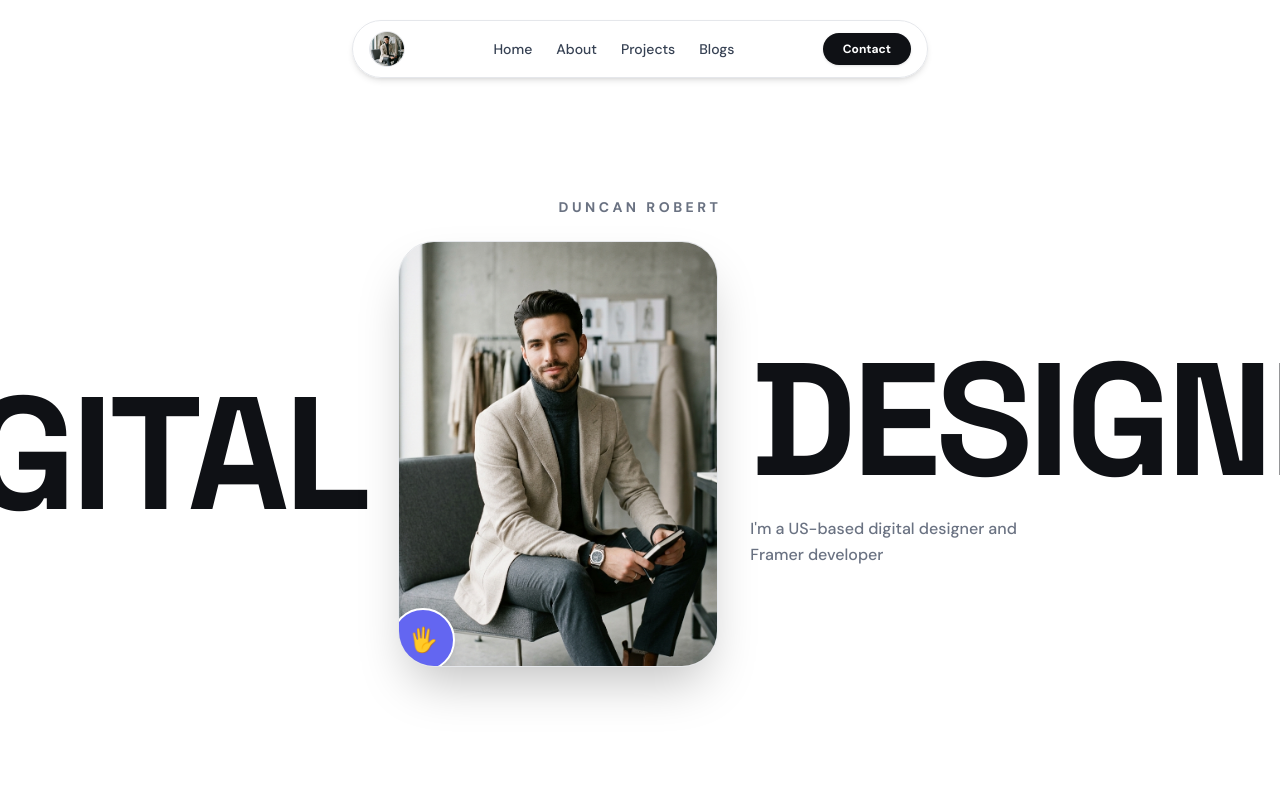
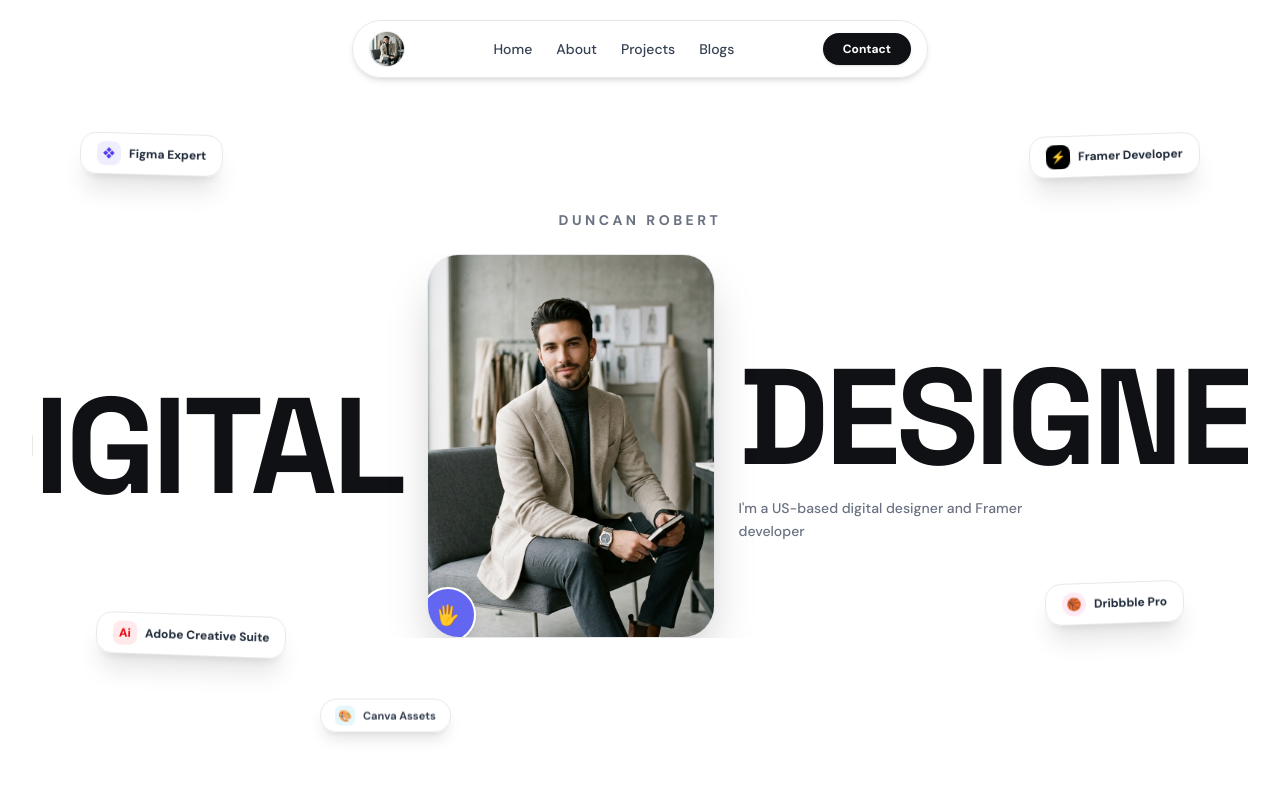
Before and after one commit to aeropeak26/Nivetha_portfolio, a Next.js app: page / in a window 1280 px wide. Shown: the top 800 px of the page. Built offline with nearby package versions, Linux system fonts and the light colour scheme.

Commit message:
fix: adjust hero typography font sizes so DIGITAL and DESIGNER fit 100% inside container, and add floating design tool badges (Figma, Adobe, Framer, Dribbble, Canva)

```diff
--- a/src/components/PortaviaHero.tsx
+++ b/src/components/PortaviaHero.tsx
@@ -2,13 +2,77 @@
 
 import Image from "next/image";
 import { motion } from "framer-motion";
+import { Sparkles, Layers, Paintbrush, Palette, Compass } from "lucide-react";
 
 export default function PortaviaHero() {
   return (
-    <section id="hero" className="min-h-screen pt-32 pb-16 px-4 flex flex-col justify-center items-center relative overflow-hidden bg-white text-[#0F1115]">
+    <section id="hero" className="min-h-screen pt-28 pb-16 px-4 flex flex-col justify-center items-center relative overflow-hidden bg-white text-[#0F1115]">
+
+      {/* Floating Design Tool Icons / Badges in Empty Spaces */}
+
+      {/* 1. Figma Floating Badge (Top Left) */}
+      <motion.div
+        animate={{ y: [0, -12, 0], rotate: [-2, 2, -2] }}
+        transition={{ duration: 5, repeat: Infinity, ease: "easeInOut" }}
+        className="absolute top-36 left-4 sm:left-12 lg:left-20 z-20 hidden sm:flex items-center gap-2 px-4 py-2 rounded-2xl bg-white/90 backdrop-blur-md border border-gray-200 shadow-xl text-xs font-bold text-gray-800"
+      >
+        <div className="w-6 h-6 rounded-lg bg-indigo-500/10 text-indigo-600 flex items-center justify-center font-black">
+          ❖
+        </div>
+        <span>Figma Expert</span>
+      </motion.div>
+
+      {/* 2. Adobe Tools Floating Badge (Mid Left) */}
+      <motion.div
+        animate={{ y: [0, 10, 0], rotate: [2, -2, 2] }}
+        transition={{ duration: 6, repeat: Infinity, ease: "easeInOut", delay: 1 }}
+        className="absolute bottom-36 left-6 sm:left-16 lg:left-24 z-20 hidden md:flex items-center gap-2 px-4 py-2 rounded-2xl bg-white/90 backdrop-blur-md border border-gray-200 shadow-xl text-xs font-bold text-gray-800"
+      >
+        <div className="w-6 h-6 rounded-lg bg-red-500/10 text-red-600 flex items-center justify-center font-black">
+          Ai
+        </div>
+        <span>Adobe Creative Suite</span>
+      </motion.div>
+
+      {/* 3. Framer Floating Badge (Top Right) */}
+      <motion.div
+        animate={{ y: [0, -10, 0], rotate: [2, -2, 2] }}
+        transition={{ duration: 4.5, repeat: Infinity, ease: "easeInOut", delay: 0.5 }}
+        className="absolute top-36 right-4 sm:right-12 lg:right-20 z-20 hidden sm:flex items-center gap-2 px-4 py-2 rounded-2xl bg-white/90 backdrop-blur-md border border-gray-200 shadow-xl text-xs font-bold text-gray-800"
+      >
+        <div className="w-6 h-6 rounded-lg bg-black text-white flex items-center justify-center font-black text-xs">
+          ⚡
+        </div>
+        <span>Framer Developer</span>
+      </motion.div>
+
+      {/* 4. Dribbble Floating Badge (Mid Right) */}
+      <motion.div
+        animate={{ y: [0, 12, 0], rotate: [-2, 2, -2] }}
+        transition={{ duration: 5.5, repeat: Infinity, ease: "easeInOut", delay: 1.5 }}
+        className="absolute bottom-44 right-6 sm:right-16 lg:right-24 z-20 hidden md:flex items-center gap-2 px-4 py-2 rounded-2xl bg-white/90 backdrop-blur-md border border-gray-200 shadow-xl text-xs font-bold text-gray-800"
+      >
+        <div className="w-6 h-6 rounded-full bg-pink-500/10 text-pink-600 flex items-center justify-center font-black text-xs">
+          🏀
+        </div>
+        <span>Dribbble Pro</span>
+      </motion.div>
+
+      {/* 5. Canva Floating Badge (Bottom Center Left) */}
+      <motion.div
+        animate={{ y: [0, -8, 0] }}
+        transition={{ duration: 4, repeat: Infinity, ease: "easeInOut", delay: 2 }}
+        className="absolute bottom-16 left-1/4 z-20 hidden lg:flex items-center gap-2 px-3.5 py-1.5 rounded-2xl bg-white/90 backdrop-blur-md border border-gray-200 shadow-lg text-[11px] font-bold text-gray-700"
+      >
+        <div className="w-5 h-5 rounded-md bg-cyan-500/10 text-cyan-600 flex items-center justify-center font-bold">
+          🎨
+        </div>
+        <span>Canva Assets</span>
+      </motion.div>
+
 
       {/* Hero Container */}
-      <div className="max-w-6xl mx-auto w-full flex flex-col items-center my-auto">
+      <div className="max-w-7xl mx-auto w-full flex flex-col items-center my-auto relative z-10 px-2 sm:px-4">
 
         {/* Top Name Subtitle */}
         <motion.span
@@ -21,16 +85,16 @@ export default function PortaviaHero() {
         </motion.span>
 
         {/* Main Display Title Grid: DIGITAL [Portrait] DESIGNER */}
-        <div className="w-full flex flex-col lg:flex-row items-center justify-center gap-6 lg:gap-8">
+        <div className="w-full flex flex-col lg:flex-row items-center justify-center gap-4 lg:gap-6 overflow-hidden">
 
-          {/* Left Headline: DIGITAL */}
+          {/* Left Headline: DIGITAL (Sized responsively to fit 100% inside container) */}
           <motion.div
             initial={{ opacity: 0, x: -40 }}
             animate={{ opacity: 1, x: 0 }}
             transition={{ duration: 0.7 }}
-            className="text-center lg:text-right"
+            className="text-center lg:text-right shrink-0"
           >
-            <h1 className="text-6xl sm:text-8xl md:text-9xl lg:text-[10rem] font-bold tracking-tighter text-[#0F1115] uppercase leading-none font-display">
+            <h1 className="text-5xl sm:text-7xl md:text-8xl lg:text-[7.5rem] xl:text-[8.5rem] font-bold tracking-tighter text-[#0F1115] uppercase leading-none font-display">
               DIGITAL
             </h1>
           </motion.div>
@@ -40,7 +104,7 @@ export default function PortaviaHero() {
             initial={{ opacity: 0, scale: 0.9 }}
             animate={{ opacity: 1, scale: 1 }}
             transition={{ duration: 0.7, delay: 0.2 }}
-            className="relative w-64 sm:w-72 md:w-80 aspect-[3/4] rounded-[36px] overflow-hidden shadow-2xl border border-gray-200 shrink-0 my-4 lg:my-0 group bg-[#F8F9FA]"
+            className="relative w-56 sm:w-64 md:w-72 aspect-[3/4] rounded-[32px] overflow-hidden shadow-2xl border border-gray-200 shrink-0 my-2 lg:my-0 group bg-[#F8F9FA]"
           >
             <Image
               src="/images/duncan_portrait.png"
@@ -54,23 +118,23 @@ export default function PortaviaHero() {
             <motion.div
               animate={{ y: [0, -6, 0] }}
               transition={{ repeat: Infinity, duration: 3, ease: "easeInOut" }}
-              className="absolute -bottom-2 -left-2 w-14 h-14 sm:w-16 sm:h-16 rounded-full bg-[#6366F1] text-white flex items-center justify-center shadow-lg border-2 border-white text-xl sm:text-2xl cursor-pointer hover:scale-110 transition-transform"
+              className="absolute -bottom-2 -left-2 w-12 h-12 sm:w-14 sm:h-14 rounded-full bg-[#6366F1] text-white flex items-center justify-center shadow-lg border-2 border-white text-lg sm:text-xl cursor-pointer hover:scale-110 transition-transform"
             >
               🖐️
             </motion.div>
           </motion.div>
 
-          {/* Right Headline & Subtitle: DESIGNER */}
+          {/* Right Headline & Subtitle: DESIGNER (Sized responsively to fit 100% inside container) */}
           <motion.div
             initial={{ opacity: 0, x: 40 }}
             animate={{ opacity: 1, x: 0 }}
             transition={{ duration: 0.7, delay: 0.1 }}
-            className="text-center lg:text-left flex flex-col items-center lg:items-start"
+            className="text-center lg:text-left flex flex-col items-center lg:items-start shrink-0"
           >
-            <h1 className="text-6xl sm:text-8xl md:text-9xl lg:text-[10rem] font-bold tracking-tighter text-[#0F1115] uppercase leading-none font-display">
+            <h1 className="text-5xl sm:text-7xl md:text-8xl lg:text-[7.5rem] xl:text-[8.5rem] font-bold tracking-tighter text-[#0F1115] uppercase leading-none font-display">
               DESIGNER
             </h1>
-            <p className="mt-4 text-xs sm:text-sm md:text-base text-gray-500 font-medium max-w-xs leading-relaxed">
+            <p className="mt-3 text-xs sm:text-sm text-gray-500 font-medium max-w-xs leading-relaxed">
               I'm a US-based digital designer and Framer developer
             </p>
           </motion.div>
```
